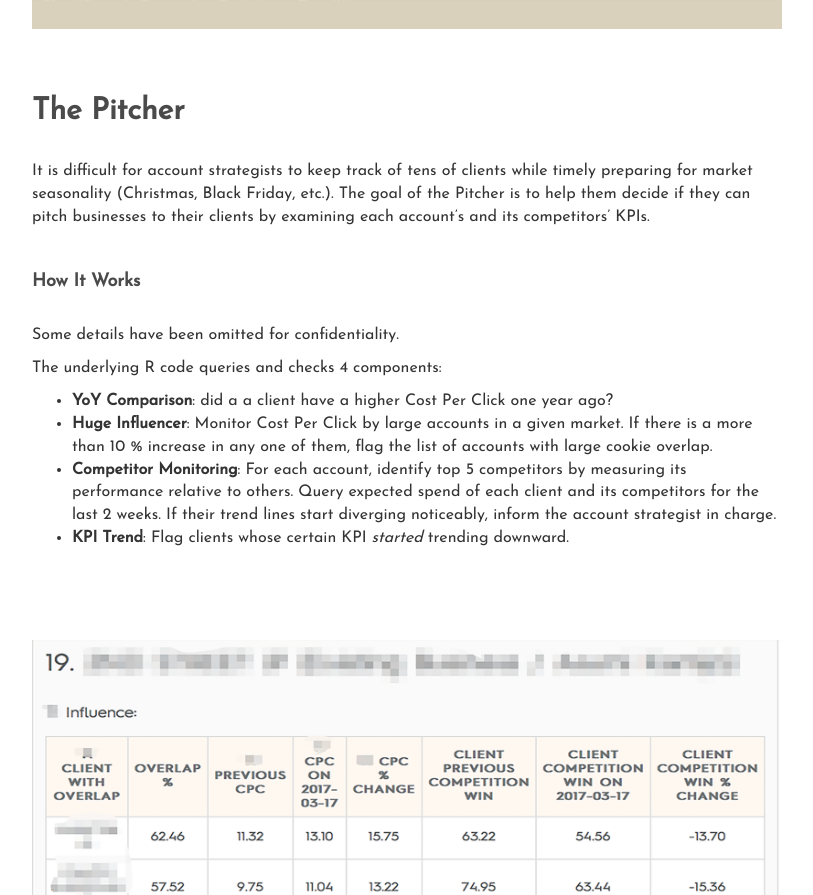
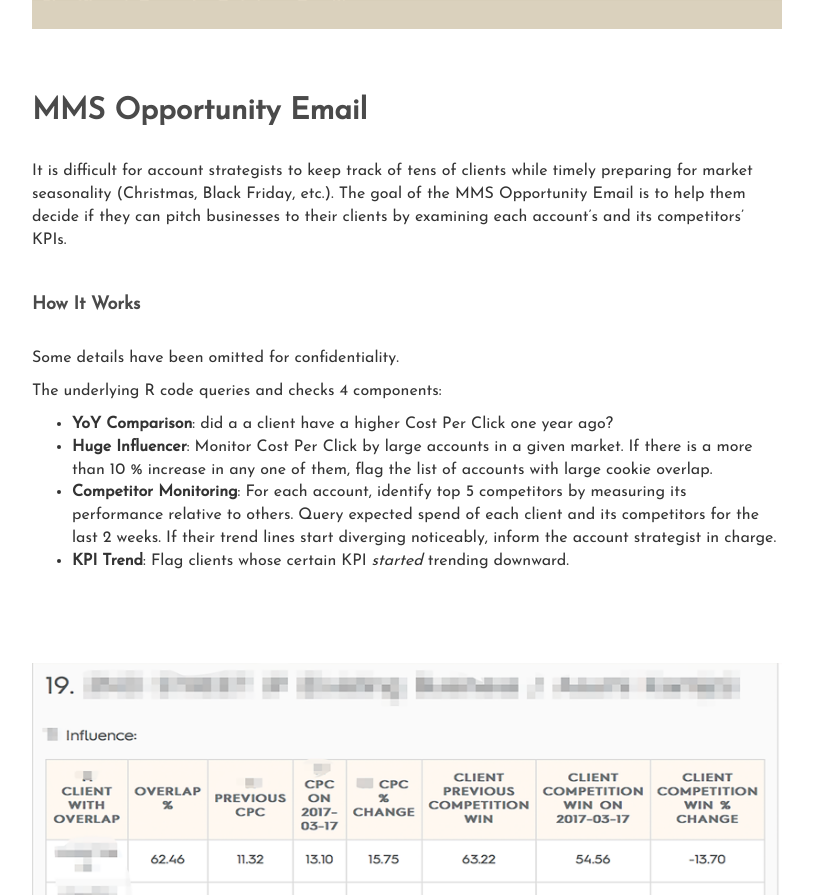
Before and after one commit to jaeyoon-jung/jaeyoon-jung.github.io, a plain HTML site: page mmax_alerts.html in a window 1280 px wide. Shown: the part 2387-3282 px from the top of the page, without its empty margins (233-1046 px from the left). Drawn offline with nearby package versions, Linux system fonts and the light colour scheme.

Commit message:
minor edirs

```diff
--- a/mmax_alerts.html
+++ b/mmax_alerts.html
@@ -87,9 +87,9 @@
                 <br>
             </div>
             <div class="col-lg-8 col-lg-offset-2" style = "font-family: 'Josefin Sans', sans-serif">
-                <h2>The Pitcher</h2>
+                <h2>MMS Opportunity Email</h2>
                 <br>
-                <p>It is difficult for account strategists to keep track of tens of clients while timely preparing for market seasonality (Christmas, Black Friday, etc.). The goal of the Pitcher is to help them decide if they can pitch businesses to their clients by examining each account’s and its competitors’ KPIs. </p>
+                <p>It is difficult for account strategists to keep track of tens of clients while timely preparing for market seasonality (Christmas, Black Friday, etc.). The goal of the MMS Opportunity Email is to help them decide if they can pitch businesses to their clients by examining each account’s and its competitors’ KPIs. </p>
                 <br>
                 <h4>How It Works</h4>
                 <br>
```
